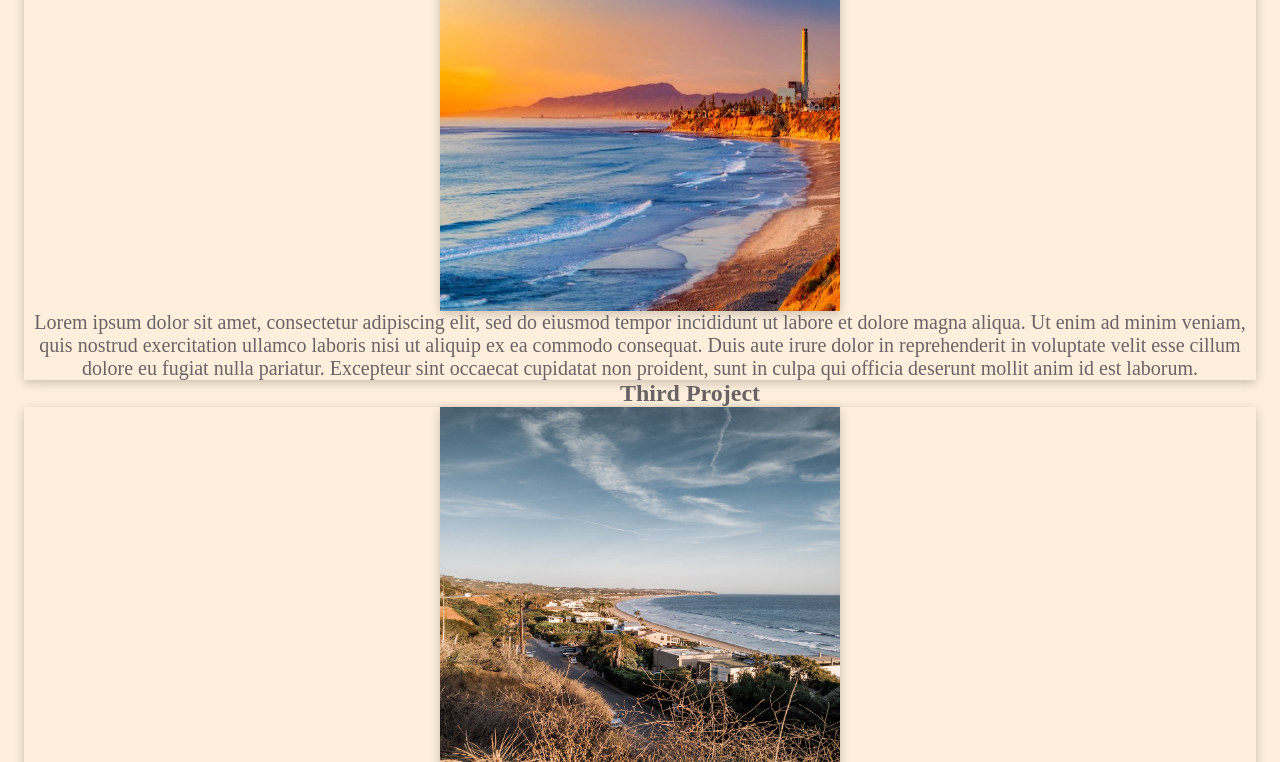
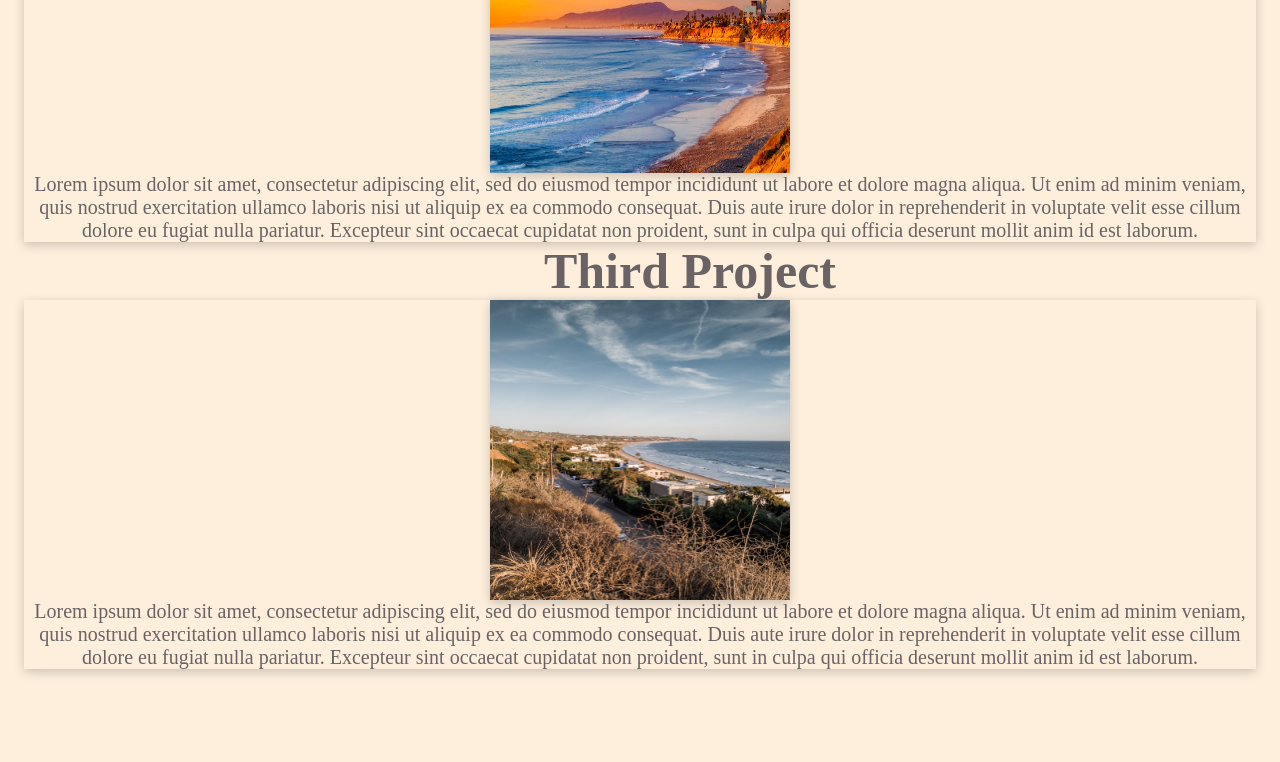
Before and after one commit to GinaCastromonte/gcastromonte.github.io, a plain HTML site: page portfolio.html in a window 1280 px wide. Shown: the part 815-1577 px from the top of the page. Drawn offline with Linux system fonts and the light colour scheme.

Commit message:
another commit

```diff
--- a/portfolio.html
+++ b/portfolio.html
@@ -16,7 +16,7 @@
         </nav>
 
     </header>
-    <main >
+    <main class="portfolio" >
         <h1 id="project-title">My Current Projects</h1>
         <h2>First Project</h2>
         <section class="project">
@@ -44,9 +44,6 @@
                <a href="https://www.facebook.com/"><i class="fa fa-facebook-official"></i></a>
                <a href="https://www.linkedin.com/"><i class="fa fa-linkedin"></i><a>
 
-        </div>
-
-
-    </footer>
+        </div></footer>
 </body>
 </html>
--- a/style.css
+++ b/style.css
@@ -33,14 +33,15 @@ a {
 	color: white;
 	font-size: 25px;
 	margin: 0 1rem;
+
 }
 
 main {
 	 min-height: 150vh;
 	display: flex;
 	flex-direction: column;
-	justify-content: stretch;
-
+	/* justify-content: stretch; */
+	/* width:50%; */
 	box-shadow: 0 1 12px -2px #faaa8d;
 
 	text-align: center;
@@ -79,13 +80,17 @@ main {
 	color: #696366;
 	align-items: center;
 }
+
+.portfolio h2{
+	font-size:50px;
+}
 .project img {
 	display: flex;
 	flex-direction: column;
 	align-items: center;
 	box-shadow: 0 3px 10px rgb(0 0 0 / 0.2);
-	width: 400px;
-	height: 400px;
+	width: 300px;
+	height: 300px;
 }
 
 #project-title {
@@ -103,9 +108,10 @@ h2 {
 	flex-direction: column;
 	align-items: center;
 	font-size: 30px;
-	padding-left: 200px;
-    padding-right:100px;
+	/* padding-left: 200px;
+    padding-right:100px; */
 	color: #3b97a5;
+    text-align:center;
 }
 .main-about img {
 	width: 500px;
@@ -126,7 +132,7 @@ footer {
 	background-color: #faaa8d;
 	box-shadow: 0 3px 10px rgb(0 0 0 / 0.2);
 }
-@media (min-width: 200px) and (max-width: 600px) {
+@media (min-width: 300px) and (max-width: 600px) {
 	body {
 		background-color: pink;
 	}
```
Also changed, not shown: about.html (+1 -4 lines), index.html (+1 -4 lines).
